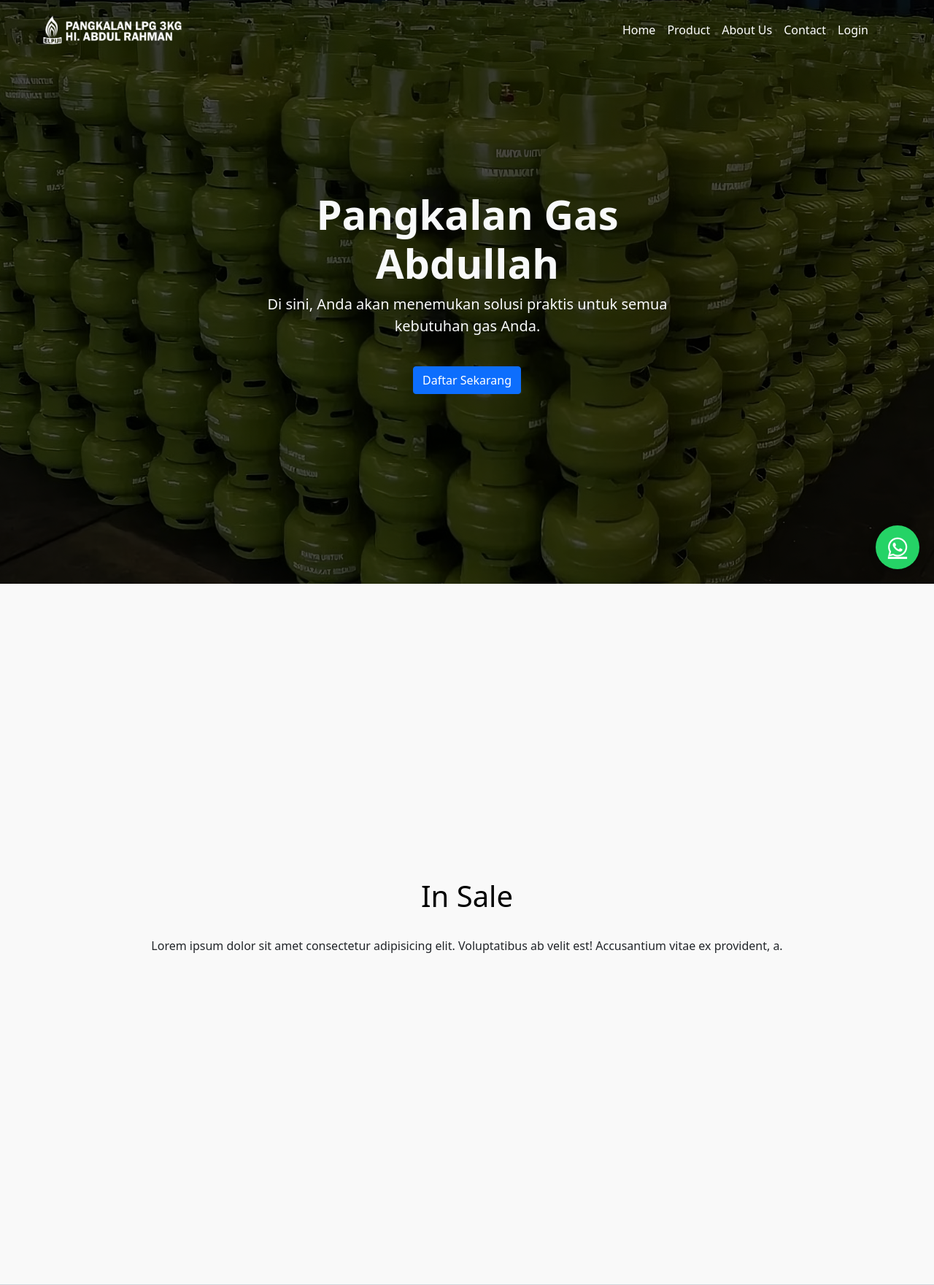
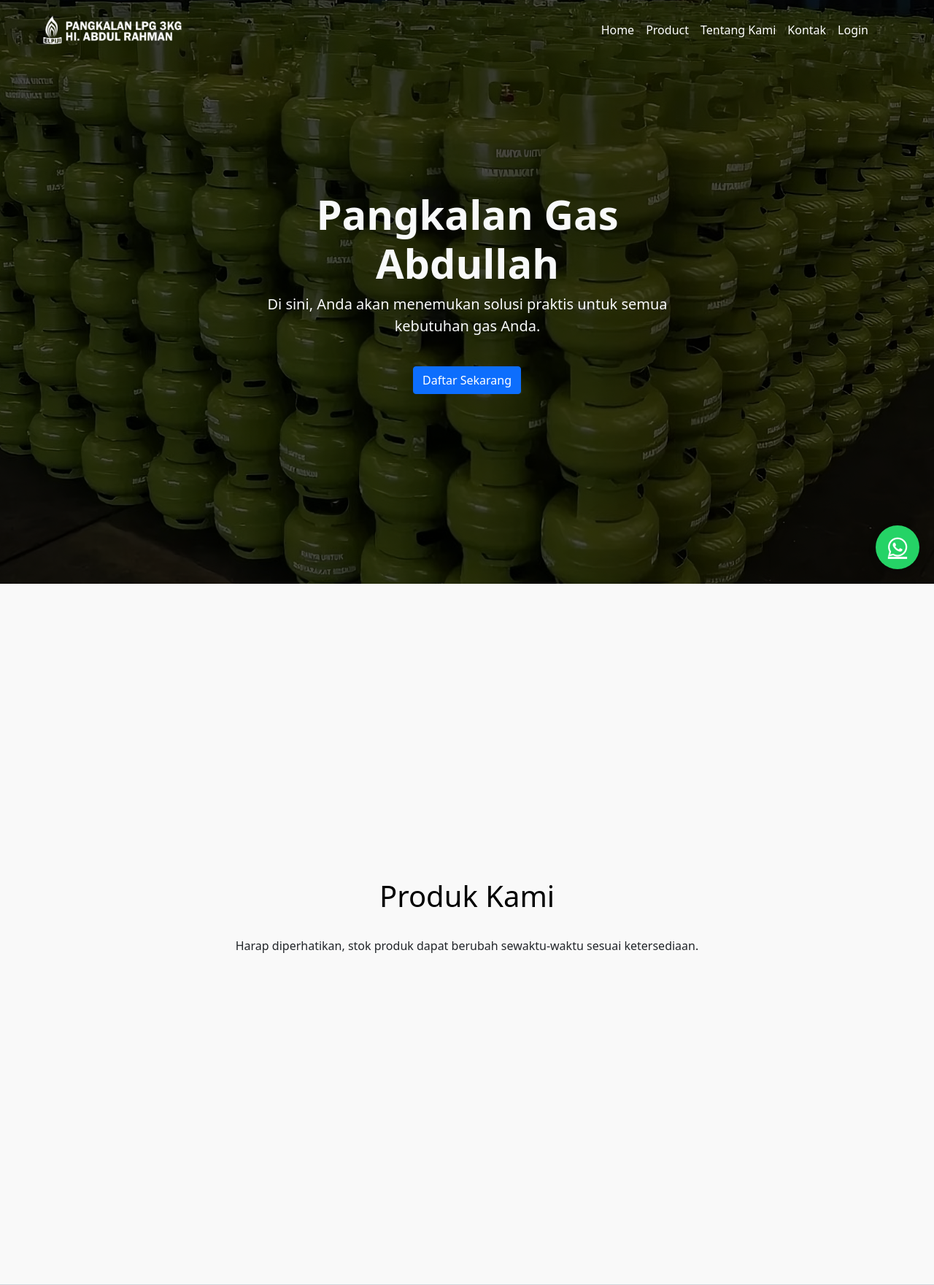
Before and after one commit to FebriansyahAmu/lp-gas, a PHP site: page / in a window 1280 px wide. Shown: the top 1761 px of the page at 73% size. Run offline with PHP 8.4, Linux system fonts and the light colour scheme; data that the repository does not hold is empty; some libraries are stand-ins or nearby versions.

Commit message:
add: restyle image product ,add details on footer,

```diff
--- a/public/js/pkelpijiprodct.js
+++ b/public/js/pkelpijiprodct.js
@@ -18,6 +18,7 @@ function getProductId() {
 
 let stok = 0;
 function getdatabyid(id) {
+  const productImage = document.getElementById("product-image");
   $.ajax({
     url: "/api/product/" + id,
     type: "GET",
@@ -27,6 +28,7 @@ function getdatabyid(id) {
         $("#title-gas").text(response.data.Jenis_gas);
         $("#stok").text(response.data.Stok);
         $("#harga-gas").text(response.data.Harga_gas.toLocaleString());
+        productImage.src = "../" + response.data.foto_gas;
 
         stok = parseInt(response.data.Stok);
         initializeAndSetupEvents();
--- a/src/Views/Home/index.php
+++ b/src/Views/Home/index.php
@@ -79,11 +79,10 @@
 >
   <div class="container" id="product">
     <div class="d-flex justify-content-center mb-4">
-      <h1 class="text-black" data-aos="zoom-in"  data-aos-duration="800" >In Sale</h1>
+      <h1 class="text-black" data-aos="zoom-in"  data-aos-duration="800" >Produk Kami</h1>
     </div>
     <p class="mb-5 text-center" data-aos="zoom-in"  data-aos-duration="800" >
-      Lorem ipsum dolor sit amet consectetur adipisicing elit. Voluptatibus ab
-      velit est! Accusantium vitae ex provident, a.
+      Harap diperhatikan, stok produk dapat berubah sewaktu-waktu sesuai ketersediaan.
     </p>
     <div class="row" id="product-container" >
 
--- a/src/Views/Product/index.php
+++ b/src/Views/Product/index.php
@@ -14,9 +14,10 @@
       <!-- Kolom Kiri: Gambar Produk -->
       <div class="col-md-6 mb-4 p-5 d-flex justify-content-center">
         <img
-          src="https://via.placeholder.com/500"
+          src=""
           alt="Product Image"
           class="product-image"
+          id="product-image"
         />
       </div>
 
--- a/src/Views/components/footer.php
+++ b/src/Views/components/footer.php
@@ -12,10 +12,10 @@
             <div class="col-md-4 mb-4">
                 <h5 class="text-uppercase mb-4">Navigasi</h5>
                 <ul class="list-unstyled">
-                    <li><a href="#" class="text-white text-decoration-none">Beranda</a></li>
-                    <li><a href="#" class="text-white text-decoration-none">Produk</a></li>
-                    <li><a href="#" class="text-white text-decoration-none">Tentang Kami</a></li>
-                    <li><a href="#" class="text-white text-decoration-none">Kontak</a></li>
+                    <li><a href="#" class="text-white text-decoration-none">Home</a></li>
+                    <li><a href="#product" class="text-white text-decoration-none">Produk</a></li>
+                    <li><a href="#about" class="text-white text-decoration-none">Tentang Kami</a></li>
+                    <li><a href="#contact" class="text-white text-decoration-none">Kontak</a></li>
                 </ul>
             </div>
             <!-- Contact Info -->
--- a/src/Views/components/navbar.php
+++ b/src/Views/components/navbar.php
@@ -50,10 +50,10 @@
           <a class="nav-link nav-hover" href="#product">Product</a>
         </li>
         <li class="nav-item">
-          <a class="nav-link nav-hover" href="#about">About Us</a>
+          <a class="nav-link nav-hover" href="#about">Tentang Kami</a>
         </li>
         <li class="nav-item">
-          <a class="nav-link" href="#contact">Contact</a>
+          <a class="nav-link" href="#contact">Kontak</a>
         </li>
         <?php endif; ?>
 
```
Also changed, not shown: public/img/0e2d816e2ed4057cadae8c16c978f8a59328a51f8fbf03b6f49478147bfc14e1.jpg (deleted), public/img/448598331_122156285630211903_6165518165734736650_n.jpg (deleted), public/img/453501239_837161385187868_4088342270748679168_n.jpg (deleted), public/img/453817549_467855442828191_1868680110621029855_n.jpg (deleted), public/img/454311662_1016556840476368_215567524679539400_n.jpg (deleted), public/img/459785914_122193485366020303_1003400687146520586_n.jpg (deleted), public/img/5db587c5d74cda57be2d4d2b1506a959b4652261f87a5a423331e3e949dbaf6b.jpg (deleted).
